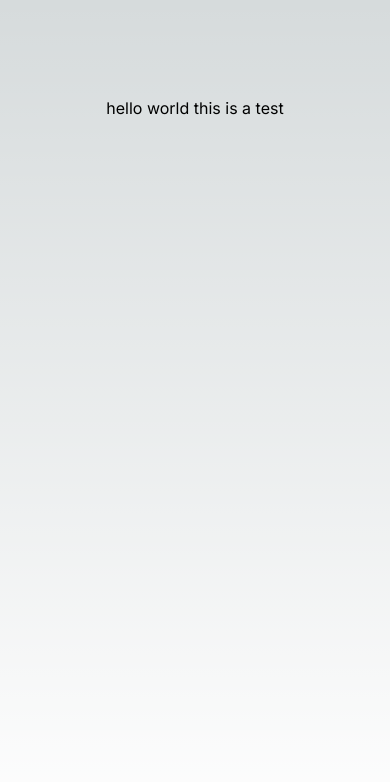
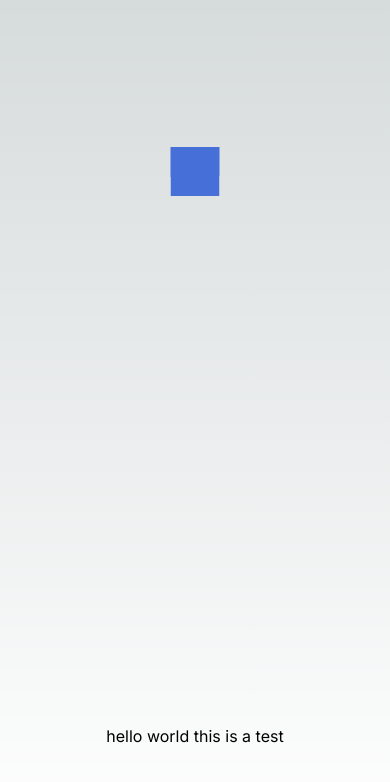
Before and after one commit to jdcedeno/portfolio-2023-nextjs, a Next.js app: page / in a window 390 px wide. Shown: the top 782 px of the page. Built offline with nearby package versions, Linux system fonts and the light colour scheme.

Commit message:
main-01 undo changes from testprod, debugging DNS errors. My ISP is blacklisting vercel's IP address for new apps. The page works when loaded in mobile or any different network than my ISP

```diff
--- a/src/app/page.tsx
+++ b/src/app/page.tsx
@@ -22,13 +22,13 @@ function MyAnimatedBox() {
 export default function Home() {
 	return (
 		<main className="flex min-h-screen flex-col items-center justify-between p-24">
-			{/* <div id="canvas-container ">
+			<div id="canvas-container ">
 				<Canvas>
 					<MyAnimatedBox />
 					<ambientLight intensity={0.1} />
 					<directionalLight />
 				</Canvas>
-			</div> */}
+			</div>
 			<p>hello world this is a test</p>
 		</main>
 	)
```
